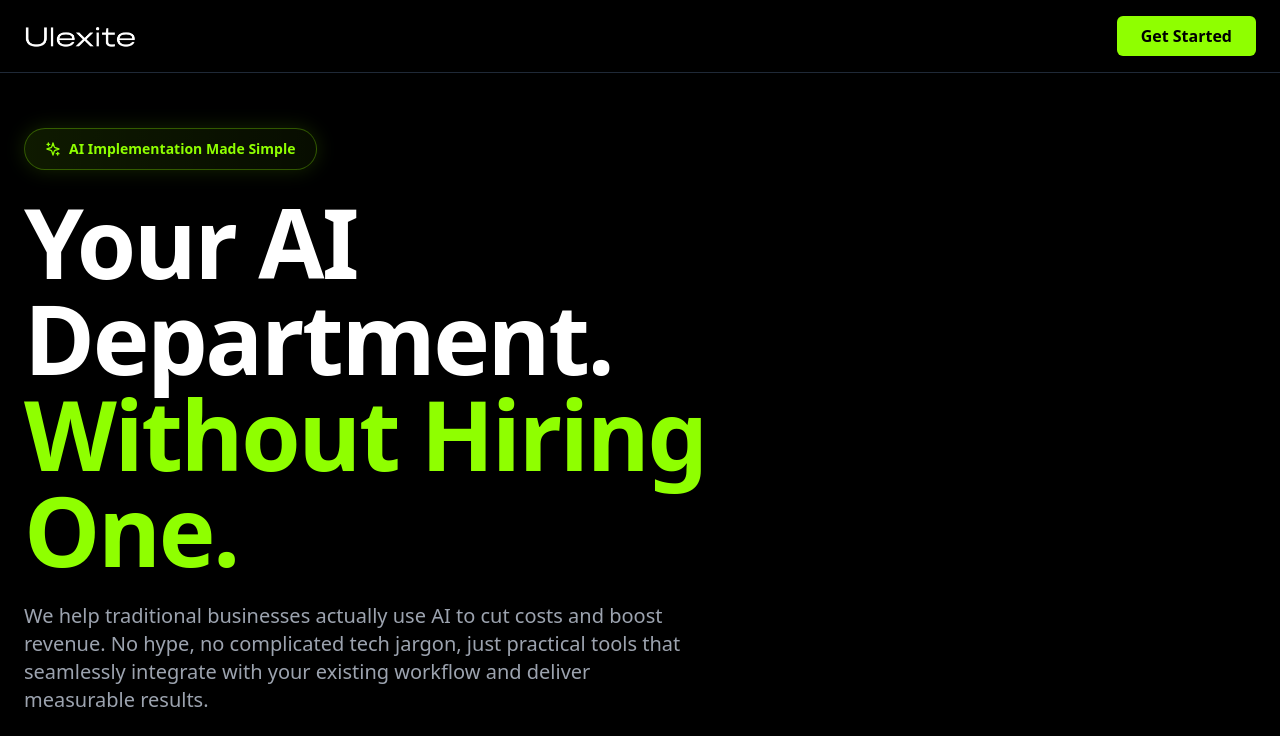
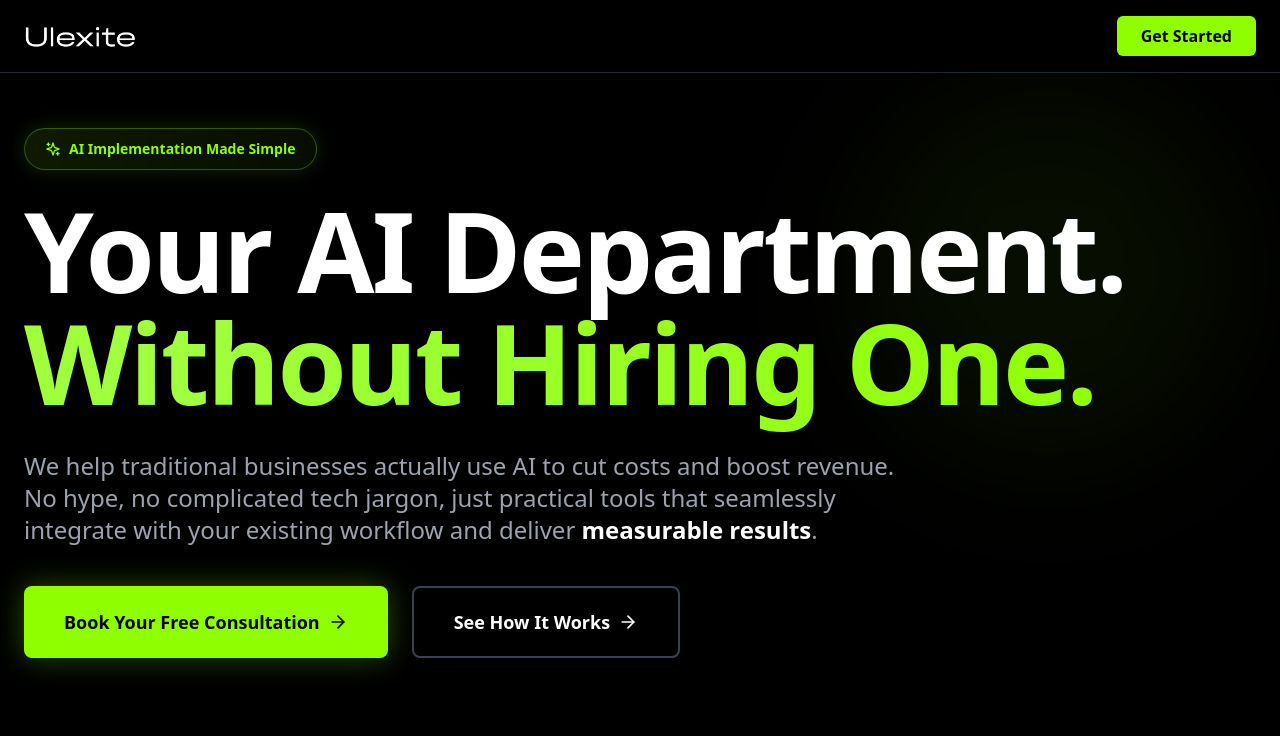
Before and after one commit to Rayzurafa/ulexite-landing-page, a React (Vite) app: page / in a window 1280 px wide. Shown: the top 736 px of the page. Built offline with nearby package versions, Linux system fonts and the light colour scheme.

Commit message:
Enhance desktop hero section with gradient text, stats banner, and improved CTAs

```diff
--- a/src/App.tsx
+++ b/src/App.tsx
@@ -169,35 +169,64 @@ function App() {
       </nav>
 
       {/* Hero Section */}
-      <section className="pt-24 sm:pt-32 pb-16 sm:pb-20 px-4 sm:px-6">
-        <div className="max-w-7xl mx-auto">
-          <div className="md:relative">
-            {/* Main Content */}
-            <div className="max-w-4xl md:max-w-2xl lg:max-w-3xl">
+      <section className="pt-24 sm:pt-32 pb-16 sm:pb-24 px-4 sm:px-6 relative overflow-hidden">
+        {/* Desktop background elements */}
+        <div className="hidden sm:block absolute inset-0 pointer-events-none">
+          <div className="absolute top-20 right-10 w-96 h-96 bg-[#8fff00]/5 rounded-full blur-3xl"></div>
+          <div className="absolute bottom-0 left-20 w-80 h-80 bg-[#8fff00]/3 rounded-full blur-3xl"></div>
+        </div>
+
+        <div className="max-w-7xl mx-auto relative z-10">
+          <div className="max-w-4xl sm:max-w-5xl lg:max-w-6xl">
             <div className="inline-flex items-center gap-2 mb-4 sm:mb-6 px-3 sm:px-5 py-2 sm:py-2.5 bg-gradient-to-r from-[#8fff00]/10 to-[#8fff00]/5 backdrop-blur-sm border border-[#8fff00]/30 rounded-full shadow-[0_0_20px_rgba(143,255,0,0.15)] hover:shadow-[0_0_30px_rgba(143,255,0,0.25)] hover:border-[#8fff00]/50 transition-all duration-300 animate-fade-in">
               <Sparkles className="w-3 sm:w-4 h-3 sm:h-4 text-[#8fff00]" />
               <span className="text-[#8fff00] text-xs sm:text-sm font-semibold">AI Implementation Made Simple</span>
             </div>
-              <h1 className="text-4xl sm:text-7xl md:text-7xl lg:text-8xl font-bold mb-4 sm:mb-6 leading-tight tracking-tight animate-fade-in-up animation-delay-200">
+            <h1 className="text-4xl sm:text-7xl md:text-8xl lg:text-[7rem] font-bold mb-4 sm:mb-8 leading-tight tracking-tight animate-fade-in-up animation-delay-200">
               Your AI Department.{' '}
-                <span className="text-[#8fff00]">Without Hiring One.</span>
+              <span className="bg-gradient-to-r from-[#8fff00] via-[#a0ff40] to-[#8fff00] bg-clip-text text-transparent animate-gradient bg-[length:200%_auto]">
+                Without Hiring One.
+              </span>
             </h1>
-              <p className="text-base sm:text-xl text-gray-400 mb-6 sm:mb-8 leading-relaxed max-w-3xl md:max-w-xl lg:max-w-2xl animate-fade-in animation-delay-400">
+            <p className="text-base sm:text-xl md:text-2xl text-gray-400 mb-6 sm:mb-10 leading-relaxed max-w-3xl lg:max-w-4xl animate-fade-in animation-delay-400">
               We help traditional businesses actually use AI to cut costs and boost revenue.
-                No hype, no complicated tech jargon, just practical tools that seamlessly integrate with your existing workflow and deliver measurable results.
+              No hype, no complicated tech jargon, just practical tools that seamlessly integrate with your existing workflow and deliver <span className="text-white font-semibold">measurable results</span>.
             </p>
-              <div className="flex flex-col sm:flex-row gap-4 animate-fade-in animation-delay-600">
+            <div className="flex flex-col sm:flex-row gap-4 sm:gap-6 animate-fade-in animation-delay-600">
               <button
                 onClick={() => document.getElementById('booking-section')?.scrollIntoView({ behavior: 'smooth' })}
-                  className="bg-[#8fff00] text-black px-6 sm:px-8 py-3 sm:py-4 rounded-md font-semibold text-base sm:text-lg hover:bg-[#7ae600] transition-all flex items-center justify-center gap-2 group"
+                className="bg-[#8fff00] text-black px-6 sm:px-10 py-3 sm:py-5 rounded-lg font-semibold text-base sm:text-lg hover:bg-[#7ae600] transition-all flex items-center justify-center gap-2 group shadow-[0_0_30px_rgba(143,255,0,0.3)] hover:shadow-[0_0_40px_rgba(143,255,0,0.5)] hover:scale-105 transform duration-300"
               >
                 Book Your Free Consultation
                 <ArrowRight className="w-4 sm:w-5 h-4 sm:h-5 group-hover:translate-x-1 transition-transform" />
               </button>
+              <button
+                onClick={() => document.getElementById('solutions-section')?.scrollIntoView({ behavior: 'smooth' })}
+                className="hidden sm:flex border-2 border-gray-700 text-white px-10 py-5 rounded-lg font-semibold text-lg hover:border-[#8fff00] hover:bg-[#8fff00]/5 transition-all items-center justify-center gap-2 group"
+              >
+                See How It Works
+                <ArrowForward className="w-5 h-5 group-hover:translate-x-1 transition-transform" />
+              </button>
             </div>
 
-            {/* Mobile Growth Graph - Bottom of text on mobile */}
-            <div className="mt-11 md:hidden scroll-animate" data-animation="animate-fade-in-up" data-delay="800">
+            {/* Desktop Stats Banner */}
+            <div className="hidden sm:grid sm:grid-cols-3 gap-6 mt-16 lg:mt-20">
+              <div className="bg-gradient-to-br from-[#8fff00]/10 to-transparent border border-[#8fff00]/20 rounded-xl p-6 backdrop-blur-sm hover:border-[#8fff00]/40 transition-all duration-300">
+                <div className="text-4xl lg:text-5xl font-bold text-[#8fff00] mb-2">285%</div>
+                <div className="text-gray-400">Avg. Growth Increase</div>
+              </div>
+              <div className="bg-gradient-to-br from-[#8fff00]/10 to-transparent border border-[#8fff00]/20 rounded-xl p-6 backdrop-blur-sm hover:border-[#8fff00]/40 transition-all duration-300">
+                <div className="text-4xl lg:text-5xl font-bold text-[#8fff00] mb-2">60%</div>
+                <div className="text-gray-400">Cost Reduction</div>
+              </div>
+              <div className="bg-gradient-to-br from-[#8fff00]/10 to-transparent border border-[#8fff00]/20 rounded-xl p-6 backdrop-blur-sm hover:border-[#8fff00]/40 transition-all duration-300">
+                <div className="text-4xl lg:text-5xl font-bold text-[#8fff00] mb-2">2 Weeks</div>
+                <div className="text-gray-400">To First Results</div>
+              </div>
+            </div>
+
+            {/* Mobile Growth Graph */}
+            <div className="sm:hidden mt-11 scroll-animate" data-animation="animate-fade-in-up" data-delay="800">
               <div className="text-center mb-4">
                 <h3 className="text-xl font-bold leading-tight">
                   <span className="text-white">Yearly Business Growth:</span><br />
@@ -264,90 +293,6 @@ function App() {
                 <path
                   d="M 20 120 Q 50 110, 95 95 T 170 60 Q 205 43, 245 30 T 320 15 L 320 130 L 20 130 Z"
                   fill="url(#aiGradient)"
-                />
-
-                {/* Starting point marker */}
-                <circle cx="20" cy="120" r="4" fill="#ffffff" opacity="0.7"/>
-
-                {/* End point - Traditional (appears after line animation) */}
-                <circle cx="320" cy="99" r="3.5" fill="#ffffff" opacity="0" className="animate-fade-in" style={{ animationDelay: '2.4s' }}/>
-                <text x="260" y="93" fill="#ffffff" fontSize="11" fontWeight="600" opacity="0" className="animate-fade-in" style={{ animationDelay: '2.4s' }}>+45%</text>
-
-                {/* End point - AI (appears after line animation) */}
-                <circle cx="320" cy="15" r="4.5" fill="#8fff00" opacity="0" className="animate-fade-in" style={{ animationDelay: '2.4s' }}/>
-                <text x="255" y="12" fill="#8fff00" fontSize="12" fontWeight="700" opacity="0" className="animate-fade-in" style={{ animationDelay: '2.4s' }}>+285%</text>
-              </svg>
-            </div>
-            </div>
-
-            {/* Desktop Growth Graph - Positioned on right side */}
-            <div className="hidden md:block md:absolute md:top-32 lg:top-28 md:right-0 md:w-[400px] lg:w-[480px] scroll-animate" data-animation="animate-fade-in-up" data-delay="800">
-              <div className="mb-4">
-                <h3 className="text-lg lg:text-xl font-bold leading-tight text-gray-300">
-                  <span className="text-white">Yearly Business Growth:</span>{' '}
-                  <span className="text-[#8fff00]">AI</span> <span className="text-white">vs Traditional</span>
-                </h3>
-              </div>
-
-              <svg viewBox="0 0 340 150" className="w-full h-auto" xmlns="http://www.w3.org/2000/svg">
-                {/* Background gradient area */}
-                <defs>
-                  <linearGradient id="aiGradientDesktop" x1="0%" y1="0%" x2="0%" y2="100%">
-                    <stop offset="0%" stopColor="#8fff00" stopOpacity="0.1"/>
-                    <stop offset="100%" stopColor="#8fff00" stopOpacity="0"/>
-                  </linearGradient>
-                </defs>
-
-                {/* Horizontal grid */}
-                <line x1="20" y1="130" x2="320" y2="130" stroke="#ffffff12" strokeWidth="1"/>
-                <line x1="20" y1="95" x2="320" y2="95" stroke="#ffffff06" strokeWidth="1" strokeDasharray="3 3"/>
-                <line x1="20" y1="60" x2="320" y2="60" stroke="#ffffff06" strokeWidth="1" strokeDasharray="3 3"/>
-                <line x1="20" y1="25" x2="320" y2="25" stroke="#ffffff06" strokeWidth="1" strokeDasharray="3 3"/>
-
-                {/* Traditional business line (slow growth with subtle curve) */}
-                <path
-                  d="M 20 120 Q 57 117, 95 113 T 170 107 Q 207 105, 245 103 T 320 99"
-                  fill="none"
-                  stroke="#ffffff"
-                  strokeWidth="2.8"
-                  strokeLinecap="round"
-                  strokeDasharray="330"
-                  strokeDashoffset="330"
-                  className="animate-draw-line"
-                  style={{ animationDelay: '0.4s' }}
-                />
-
-                {/* AI-powered business line (exponential growth with dynamic curves) */}
-                <path
-                  d="M 20 120 Q 50 110, 95 95 T 170 60 Q 205 43, 245 30 T 320 15"
-                  fill="none"
-                  stroke="#8fff00"
-                  strokeWidth="3.2"
-                  strokeLinecap="round"
-                  strokeDasharray="380"
-                  strokeDashoffset="380"
-                  className="animate-draw-line"
-                  style={{ animationDelay: '0.4s' }}
-                />
-
-                {/* Glow effect for AI line */}
-                <path
-                  d="M 20 120 Q 50 110, 95 95 T 170 60 Q 205 43, 245 30 T 320 15"
-                  fill="none"
-                  stroke="#8fff00"
-                  strokeWidth="8"
-                  opacity="0.2"
-                  strokeLinecap="round"
-                  strokeDasharray="380"
-                  strokeDashoffset="380"
-                  className="animate-draw-line"
-                  style={{ animationDelay: '0.4s' }}
-                />
-
-                {/* Fill under AI line */}
-                <path
-                  d="M 20 120 Q 50 110, 95 95 T 170 60 Q 205 43, 245 30 T 320 15 L 320 130 L 20 130 Z"
-                  fill="url(#aiGradientDesktop)"
                 />
 
                 {/* Starting point marker */}
--- a/src/index.css
+++ b/src/index.css
@@ -146,6 +146,19 @@
     animation: draw-line 2s ease-out forwards;
   }
 
+  @keyframes gradient {
+    0%, 100% {
+      background-position: 0% 50%;
+    }
+    50% {
+      background-position: 100% 50%;
+    }
+  }
+
+  .animate-gradient {
+    animation: gradient 3s ease infinite;
+  }
+
   .scroll-animate {
     opacity: 0;
   }
```
Lines whose indentation alone changed are shown as unchanged.
